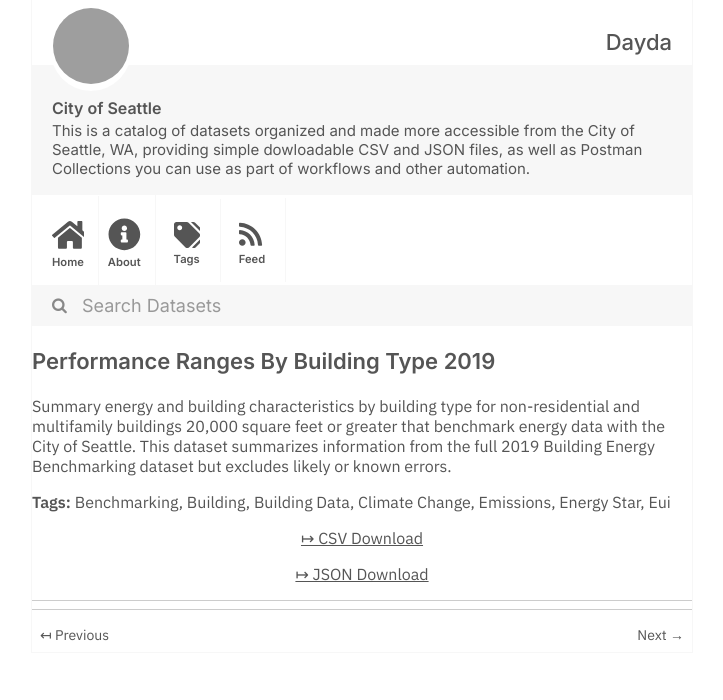
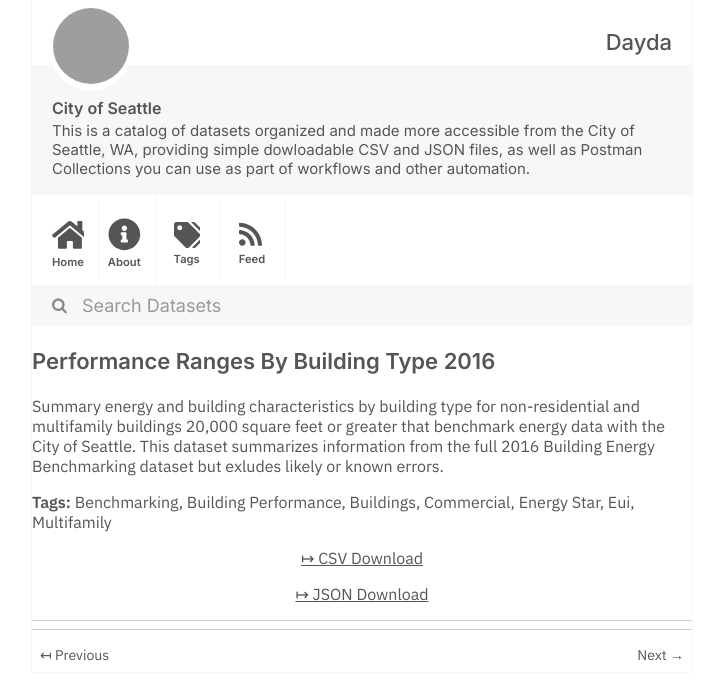
Before and after one commit to dayda-entities/city-of-seattle, a Jekyll site: the page built from _posts/2020-11-10-performance-ranges-by-building.md, in a window 1280 px wide, cut to the strip 0-700 px from the top of the page. Shown: the whole strip, without its empty margins (278-1001 px from the left). Built offline with Jekyll 4.4.1, drawn with Linux system fonts in a browser that asks for light colours; grey boxes are pictures that could not be loaded.

Commit message:
Publish Data

```diff
--- a/_posts/2020-11-10-performance-ranges-by-building.md
+++ b/_posts/2020-11-10-performance-ranges-by-building.md
@@ -1,22 +1,22 @@
 ---
-title: Performance Ranges By Building Type 2019
-created: '2020-11-10T16:58:59.352360'
-modified: '2020-11-10T16:58:59.352366'
+title: Performance Ranges By Building Type 2016
+created: '2020-11-10T16:59:02.303889'
+modified: '2020-11-10T16:59:02.303900'
 state: active
 type: dataset
 tags:
   - Benchmarking
-  - Building
-  - Building Data
-  - Climate Change
-  - Emissions
+  - Building Performance
+  - Buildings
+  - Commercial
   - Energy Star
   - Eui
+  - Multifamily
 groups:
   - Local Government
-csv_url: 'https://data.seattle.gov/api/views/3z23-bqrv/rows.csv?accessType=DOWNLOAD'
-json_url: 'https://data.seattle.gov/api/views/3z23-bqrv/rows.json?accessType=DOWNLOAD'
+csv_url: 'https://data.seattle.gov/api/views/5exj-gm7b/rows.csv?accessType=DOWNLOAD'
+json_url: 'https://data.seattle.gov/api/views/5exj-gm7b/rows.json?accessType=DOWNLOAD'
 layout: post
 
 ---
-Summary energy and building characteristics by building type for non-residential and multifamily buildings 20,000 square feet or greater that benchmark energy data with the City of Seattle. This dataset summarizes information from the full 2019 Building Energy Benchmarking dataset but excludes likely or known errors.
+Summary energy and building characteristics by building type for non-residential and multifamily buildings 20,000 square feet or greater that benchmark energy data with the City of Seattle. This dataset summarizes information from the full 2016 Building Energy Benchmarking dataset but exludes likely or known errors.
```
